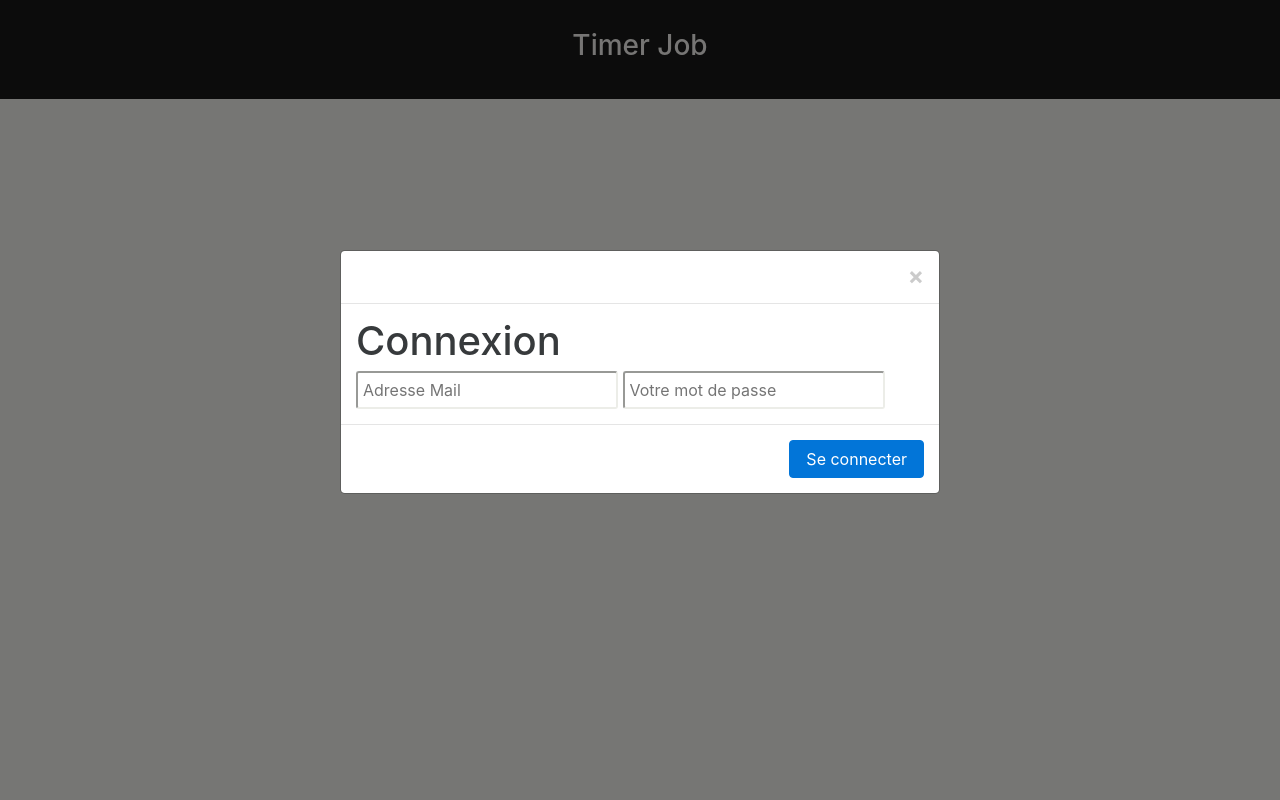
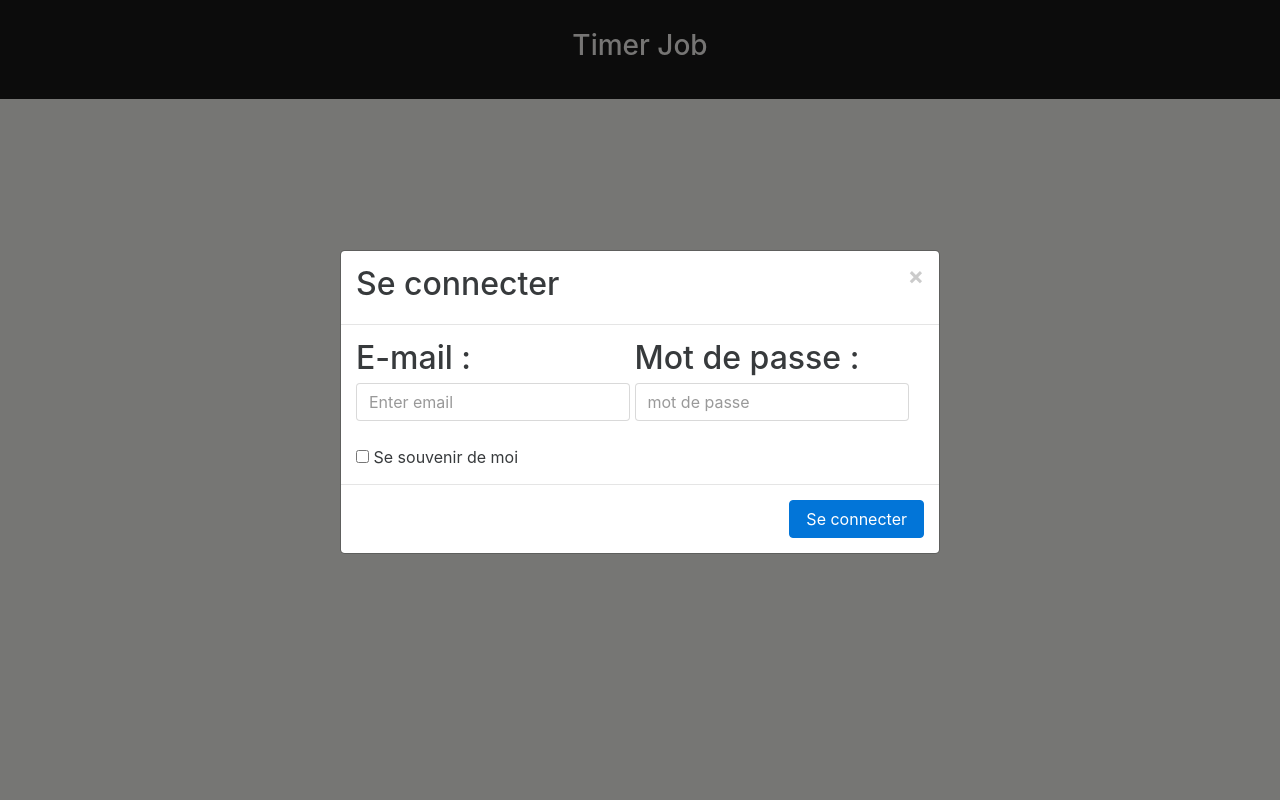
Before and after one commit to PrinceMickael/timerjob, a PHP site: page / in a window 1280 px wide, after a click on "Se connecter". Run offline with PHP 8.4, Linux system fonts and the light colour scheme; some libraries are stand-ins or nearby versions.

Commit message:
Index.php final + Connexion.php + Inscription.php

```diff
--- a/Connexion.php
+++ b/Connexion.php
@@ -1,7 +1,19 @@
-<h1>Connexion</h1>
-
-<form>
-<input type="text" placeholder="Adresse Mail">
-<input type="text" placeholder="Votre mot de passe">
+<form class="form-inline">
+  <div class="form-group">
+    <h2>E-mail :</h2>
+    <label class="sr-only" for="exampleInputEmail3">Email address</label>
+    <input type="email" class="form-control"  placeholder="Enter email">
+  </div>
+  <div class="form-group">
+    <h2>Mot de passe :</h2>
+    <label class="sr-only" for="exampleInputPassword3">Password</label>
+    <input type="password" class="form-control" placeholder="mot de passe">
+  </div>
+  <div class="form-check">
+    <label class="form-check-label">
+      <br>
+      <input class="form-check-input" type="checkbox"> Se souvenir de moi
+    </label>
+  </div>
 
 </form>
--- a/Inscription.php
+++ b/Inscription.php
@@ -1,12 +1,7 @@
-
-
-
-
 <form method="post" action="Envoi_email.php">
-
-    <input type="text" name="email" placeholder="Email">
-    <input type="text" name="mdp" placeholder="Mot de passe">
-
-    <button type="submit">Inscription</button>
-
+  <h2>E-mail :</h2>
+    <input type="text"class="form-control" name="email" placeholder="Email">
+    <br>
+  <h2>Mot de passe :</h2>
+    <input type="password" class="form-control" name="mdp" placeholder="Mot de passe">
 </form>
--- a/index.php
+++ b/index.php
@@ -33,6 +33,7 @@
        <button type="button" class="close" data-dismiss="modal" aria-label="Close">
          <span aria-hidden="true">&times;</span>
        </button>
+       <h2>Se connecter</h2>
      </div>
      <div class="modal-body">
        <?php include('Connexion.php'); ?>
@@ -53,10 +54,9 @@
        <button type="button" class="close" data-dismiss="modal" aria-label="Close">
          <span aria-hidden="true">&times;</span>
        </button>
+       <h2>Inscription</h2>
      </div>
      <div class="modal-body">
-       <h1>Inscription</h1>
-       <br>
       <?php include('Inscription.php');?>
      </div>
      <div class="modal-footer">
```
